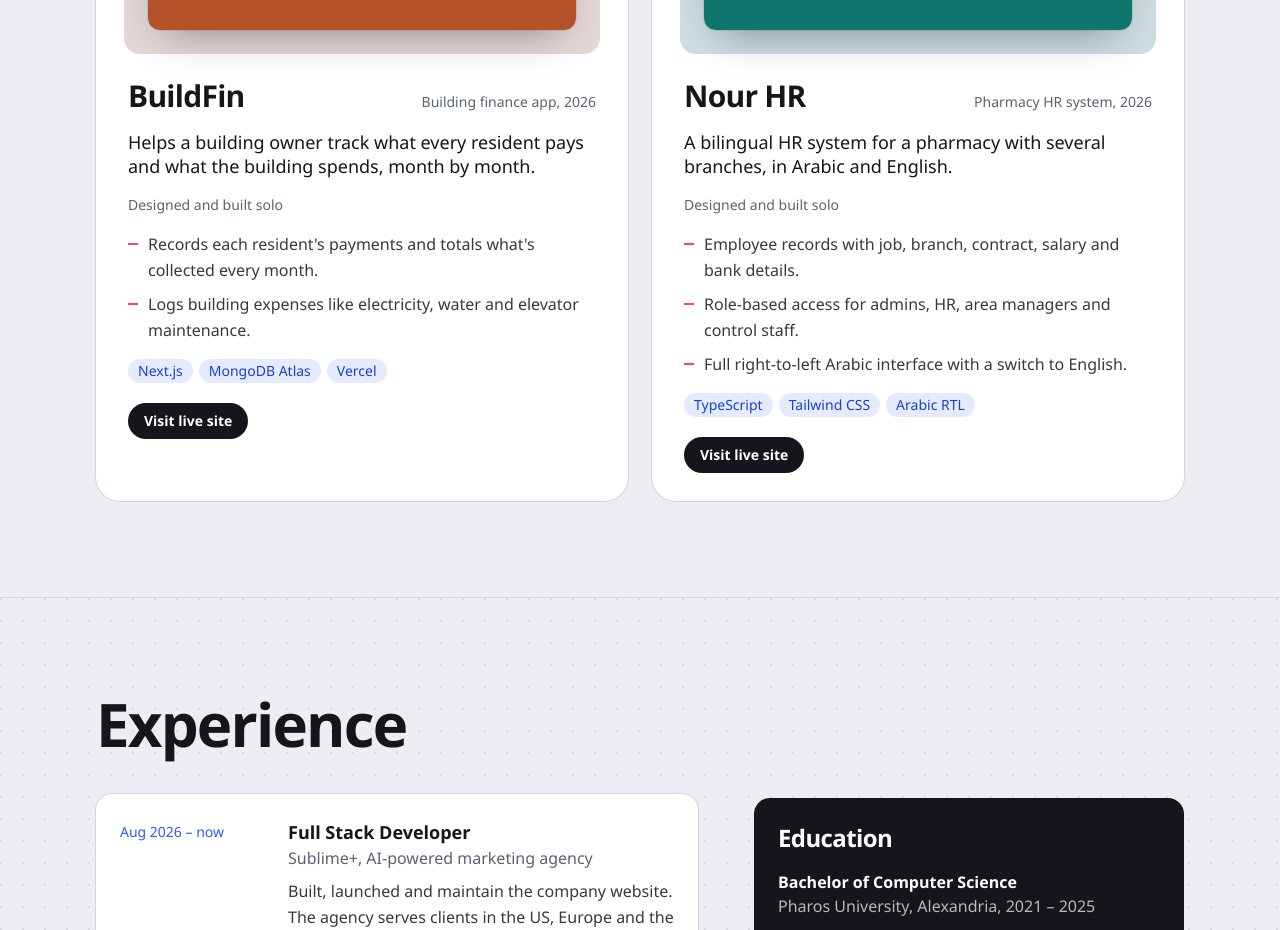
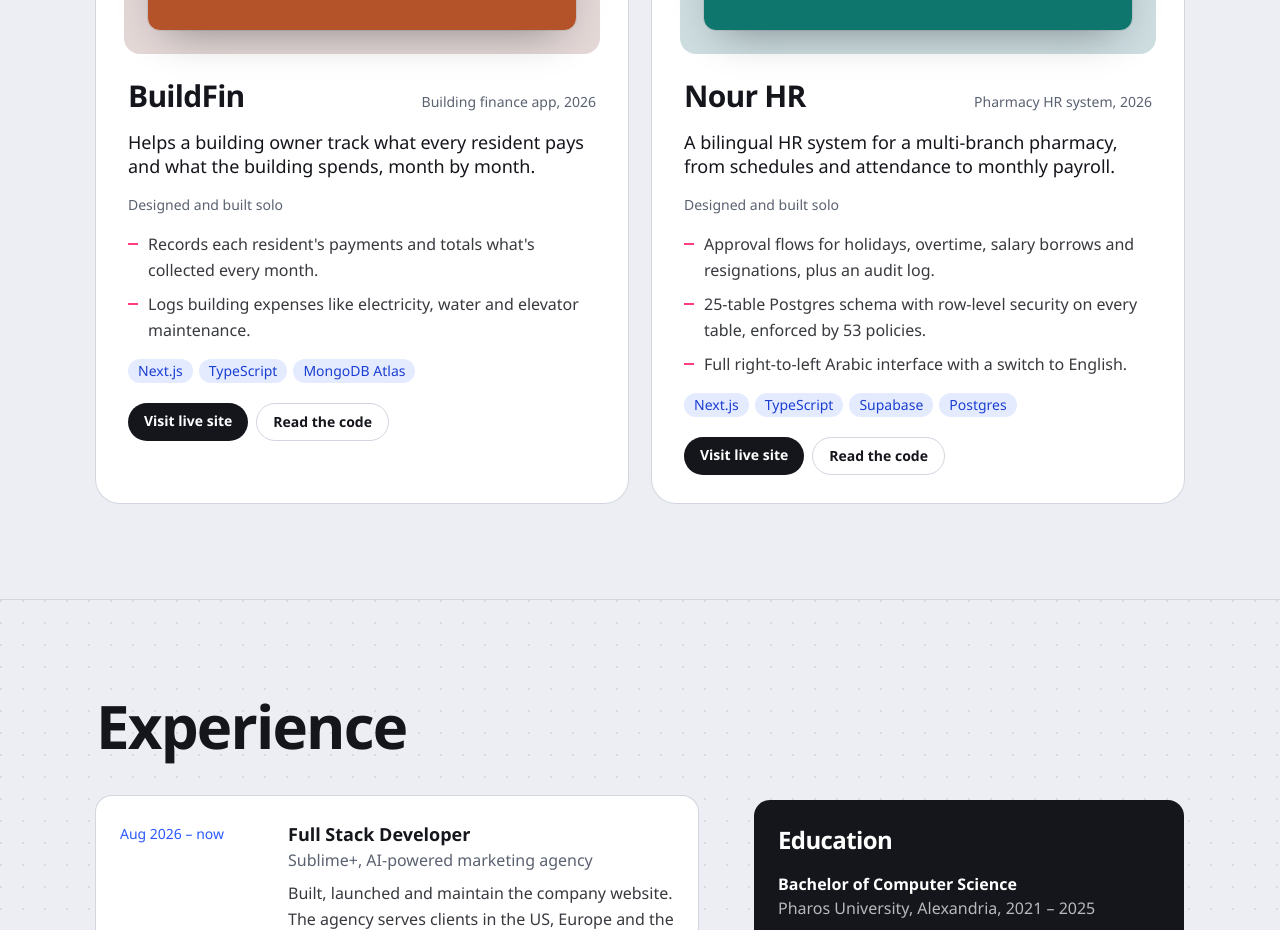
Before and after one commit to MayarIssa/mayar-portfolio, a Next.js app: page / in a window 1280 px wide. Shown: the part 3360-4290 px from the top of the page. Built offline with nearby package versions, Linux system fonts and the light colour scheme.

Commit message:
Nour HR and BuildFin: real stack and code links

```diff
--- a/src/content.ts
+++ b/src/content.ts
@@ -131,8 +131,9 @@ Authorization: Bearer eyJhbGciOi…
       "Records each resident's payments and totals what's collected every month.",
       "Logs building expenses like electricity, water and elevator maintenance.",
     ],
-    stack: ["Next.js", "MongoDB Atlas", "Vercel"],
+    stack: ["Next.js", "TypeScript", "MongoDB Atlas"],
     live: "https://building11.vercel.app/",
+    code: "https://github.com/MayarIssa/BuildingFinance",
     tint: "#b4532a",
   },
 ];
@@ -142,15 +143,16 @@ projects.push({
   name: "Nour HR",
   year: "2026",
   kind: "Pharmacy HR system",
-  summary: "A bilingual HR system for a pharmacy with several branches, in Arabic and English.",
+  summary: "A bilingual HR system for a multi-branch pharmacy, from schedules and attendance to monthly payroll.",
   role: "Designed and built solo",
   points: [
-    "Employee records with job, branch, contract, salary and bank details.",
-    "Role-based access for admins, HR, area managers and control staff.",
+    "Approval flows for holidays, overtime, salary borrows and resignations, plus an audit log.",
+    "25-table Postgres schema with row-level security on every table, enforced by 53 policies.",
     "Full right-to-left Arabic interface with a switch to English.",
   ],
-  stack: ["TypeScript", "Tailwind CSS", "Arabic RTL"],
+  stack: ["Next.js", "TypeScript", "Supabase", "Postgres"],
   live: "https://hr-pharmacy-nine.vercel.app/",
+  code: "https://github.com/MayarIssa/PharmacyHr-",
   tint: "#0f766e",
 });
 
```
